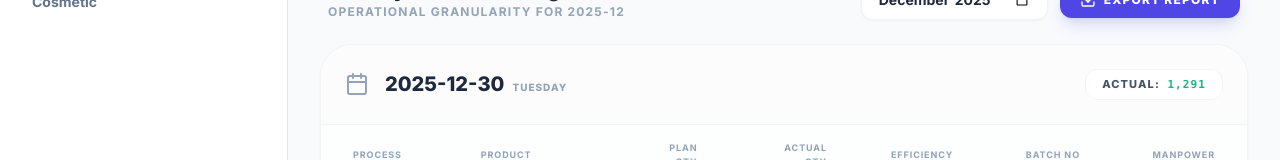
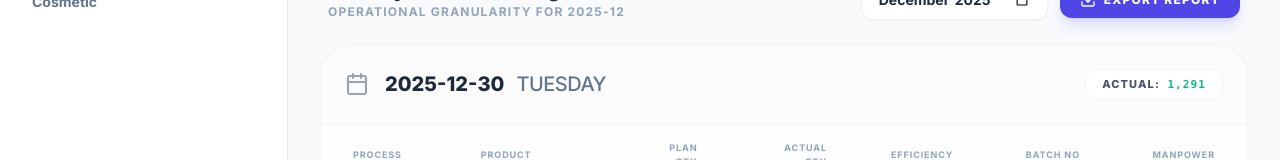
Before and after one commit to nuridham-razali/Halagel-Production-Dashboard, a React (Vite) app: page / in a window 1280 px wide. Shown: the part 510-670 px from the top of the page. Built offline with nearby package versions, Linux system fonts and the light colour scheme; no server answers.

Commit message:
Update Dashboard.tsx

```diff
--- a/components/pages/Dashboard.tsx
+++ b/components/pages/Dashboard.tsx
@@ -255,9 +255,11 @@ export const Dashboard: React.FC = () => {
                       <div className={`p-6 flex justify-between items-center border-b ${group.isOffDay ? 'bg-amber-50 dark:bg-amber-900/10 border-amber-100 dark:border-amber-900/30' : 'border-gray-100 dark:border-slate-800 bg-gray-50/50 dark:bg-slate-800/50'}`}>
                           <div className="flex items-center gap-4">
                               {group.isOffDay ? <Palmtree className="w-6 h-6 text-amber-500" /> : <Calendar className="w-6 h-6 text-slate-400" />}
-                              <div className="flex items-baseline gap-2">
+                              <div className="flex items-center gap-3">
                                 <span className={`text-xl font-black ${group.isOffDay ? 'text-amber-700 dark:text-amber-400' : 'text-slate-800 dark:text-white'}`}>{datePart}</span>
-                                <span className="text-[10px] font-black text-slate-400 uppercase tracking-widest">{dayPart}</span>
+                                <span className={`text-xl font-medium uppercase tracking-tight ${group.isOffDay ? 'text-amber-600/70' : 'text-slate-500 dark:text-slate-400'}`}>
+                                  {dayPart}
+                                </span>
                               </div>
                               {group.isOffDay && (
                                 <span className="px-3 py-1 bg-amber-500 text-white text-[9px] font-black uppercase rounded-full shadow-sm tracking-widest">
```
